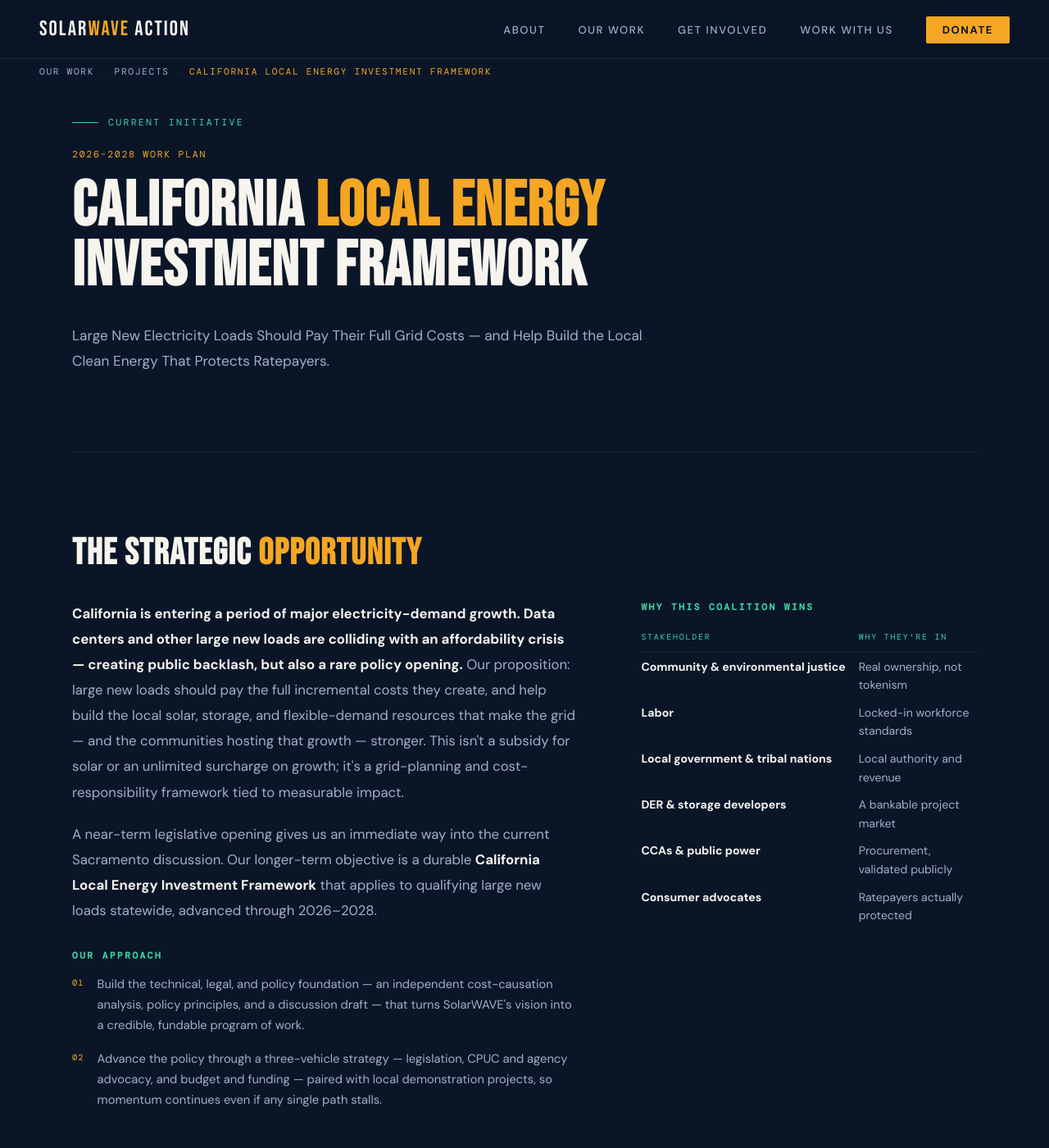
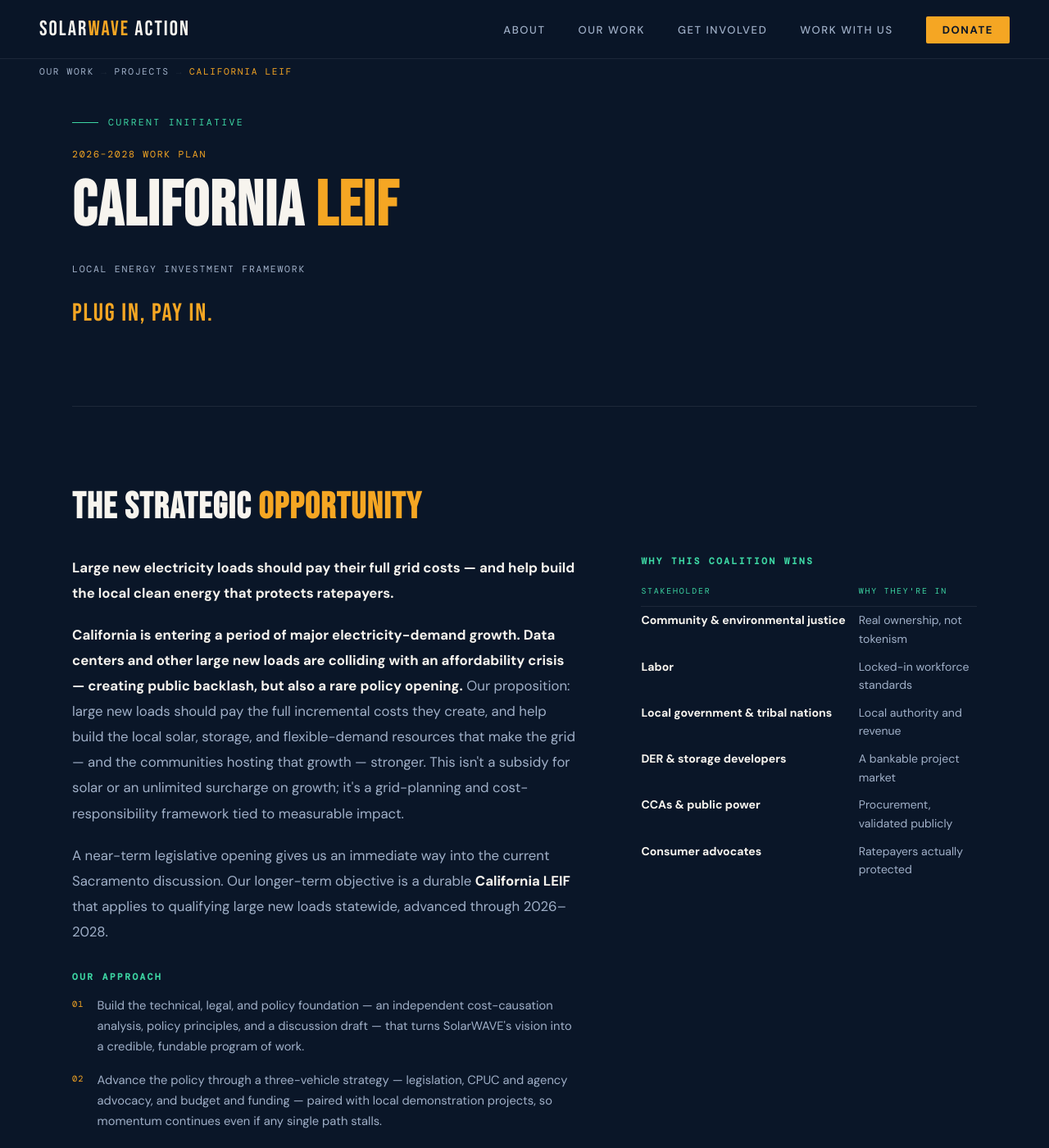
Before and after one commit to SolarWAVE-Action/solarwave-website, a Jekyll site: the page built from projects/clean_energy_initiative/index.html, in a window 1280 px wide and 1400 px high. Shown: the whole window at 82% size. Built offline with Jekyll 4.4.1, drawn with Linux system fonts in a browser that asks for light colours; some of the changed text lies outside the part shown.

Commit message:
updated LEIF program

```diff
--- a/projects/clean_energy_initiative/index.html
+++ b/projects/clean_energy_initiative/index.html
@@ -1,5 +1,5 @@
 ---
-title: "California Local Energy Investment Framework — SolarWAVE Action"
+title: "California LEIF — SolarWAVE Action"
 layout: default
 permalink: /projects/clean_energy_initiative/
 ---
@@ -54,6 +54,20 @@ permalink: /projects/clean_energy_initiative/
     font-family: 'DM Mono', monospace;
     font-size: 0.72rem; letter-spacing: 0.15em; text-transform: uppercase;
     color: var(--sun); margin-bottom: 1.25rem;
+  }
+
+  .page-hero .hero-expand {
+    font-family: 'DM Mono', monospace;
+    font-size: 0.72rem; letter-spacing: 0.15em; text-transform: uppercase;
+    color: var(--muted); margin-bottom: 1.75rem;
+  }
+
+  .page-hero .hero-tagline {
+    font-family: 'Bebas Neue', sans-serif;
+    font-size: clamp(1.4rem, 2.5vw, 1.9rem);
+    letter-spacing: 0.06em;
+    color: var(--sun);
+    margin-bottom: 0;
   }
 
   .page-hero p {
@@ -325,16 +339,16 @@ permalink: /projects/clean_energy_initiative/
   <span class="sep">→</span>
   <a href="{{ '/projects/' | relative_url }}">Projects</a>
   <span class="sep">→</span>
-  <span class="current">California Local Energy Investment Framework</span>
+  <span class="current">California LEIF</span>
 </div>
 
 <!-- PAGE HERO -->
 <div class="page-hero">
   <div class="eyebrow fade-in">Current Initiative</div>
   <div class="hero-meta fade-in">2026–2028 Work Plan</div>
-  <h1 class="fade-in delay-1">California <span>Local Energy</span> Investment Framework</h1>
-  <p class="fade-in delay-2">Large New Electricity Loads Should Pay Their Full Grid Costs — and Help
-Build the Local Clean Energy That Protects Ratepayers.</p>
+  <h1 class="fade-in delay-1">California <span>LEIF</span></h1>
+  <div class="hero-expand fade-in delay-1">Local Energy Investment Framework</div>
+  <div class="hero-tagline fade-in delay-2">Plug In, Pay In.</div>
 </div>
 
 <!-- STRATEGIC OPPORTUNITY -->
@@ -342,6 +356,7 @@ Build the Local Clean Energy That Protects Ratepayers.</p>
   <h2 class="section-heading">The Strategic <span>Opportunity</span></h2>
   <div class="opportunity-body">
     <div>
+      <p><strong>Large new electricity loads should pay their full grid costs — and help build the local clean energy that protects ratepayers.</strong></p>
       <p><strong>California is entering a period of major electricity-demand growth. Data centers
       and other large new loads are colliding with an affordability crisis — creating public
       backlash, but also a rare policy opening.</strong> Our proposition: large new loads should pay the full incremental costs they create,
@@ -350,8 +365,7 @@ Build the Local Clean Energy That Protects Ratepayers.</p>
       solar or an unlimited surcharge on growth; it's a grid-planning and cost-
       responsibility framework tied to measurable impact.</p>
       <p>A near-term legislative opening gives us an immediate way into the current
-      Sacramento discussion. Our longer-term objective is a durable <strong>California Local
-          Energy Investment Framework</strong> that applies to qualifying large new loads statewide,
+      Sacramento discussion. Our longer-term objective is a durable <strong>California LEIF</strong> that applies to qualifying large new loads statewide,
       advanced through 2026–2028.</p>
       <div class="meta-block" style="margin-top: 2rem;">
         <h3>Our Approach</h3>
@@ -436,7 +450,7 @@ Build the Local Clean Energy That Protects Ratepayers.</p>
       <li><strong>This session's legislative opening</strong> (near-term) — Track
         the most relevant bills; preserve the strongest
         large-load responsibility concepts as the opening move, not the end point.</li>
-      <li><strong>California Local Energy Investment Framework</strong>
+      <li><strong>California LEIF</strong>
         (primary legislation, 2027-2028) — Statutory framework requiring qualifying large
         loads to pay full incremental grid costs and invest in local solar, storage,
         and community ownership.</li>
--- a/projects/projects.html
+++ b/projects/projects.html
@@ -118,9 +118,8 @@ permalink: /projects/
 
   <a class="project-card" href="{{ '/projects/clean_energy_initiative/' | relative_url }}">
     <div class="project-label">Active Initiative &nbsp;·&nbsp; <span>2026–2028 Work Plan</span></div>
-    <h2>California Local Energy Investment Framework</h2>
-    <p class="excerpt">Large New Electricity Loads Should Pay Their Full Grid Costs — and Help
-Build the Local Clean Energy That Protects Ratepayers.</p>
+    <h2>California LEIF — Local Energy Investment Framework</h2>
+    <p class="excerpt">Plug In, Pay In. Large new electricity loads should pay their full grid costs — and help build the local clean energy that protects ratepayers.</p>
     <div class="post-meta">
       <span class="tag-pill policy">Policy</span>
       <span class="tag-pill analysis">Data</span>
```
